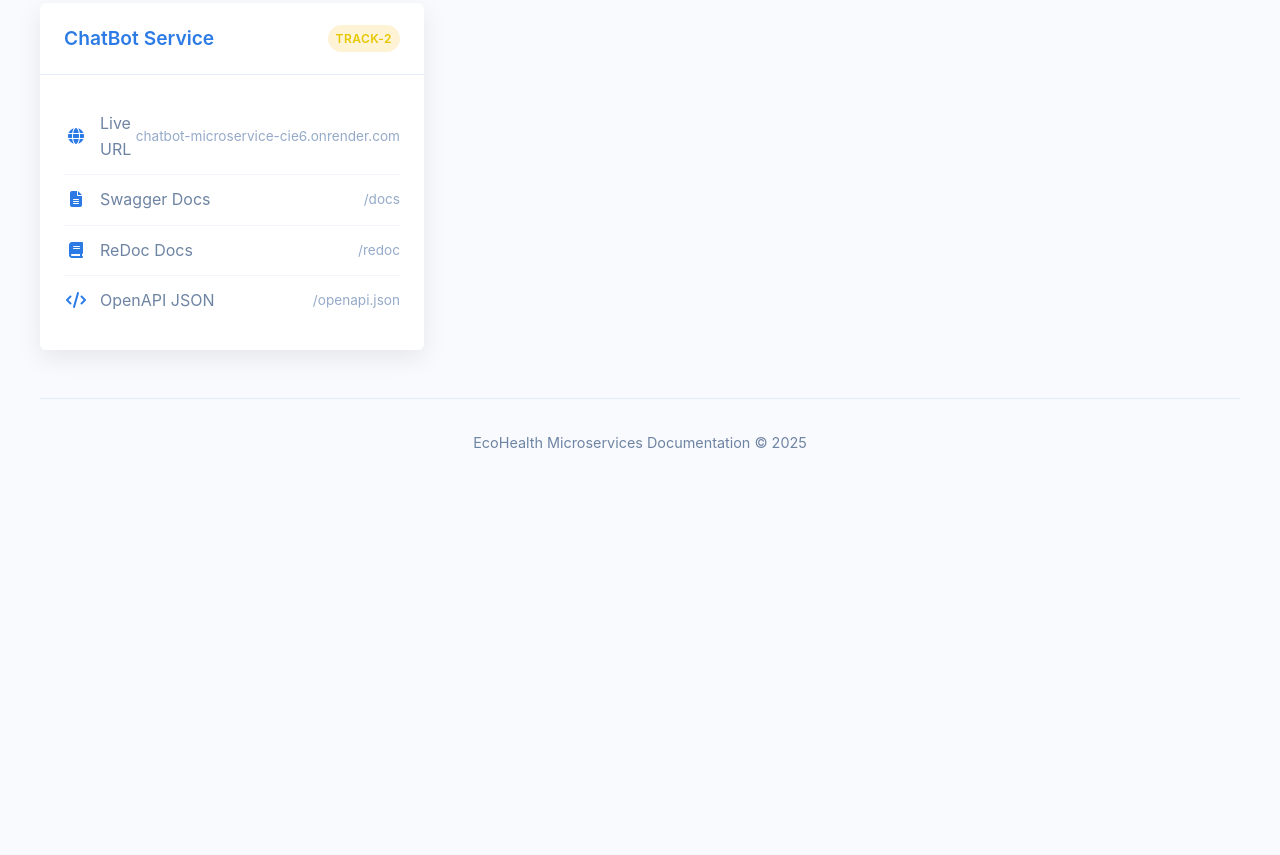
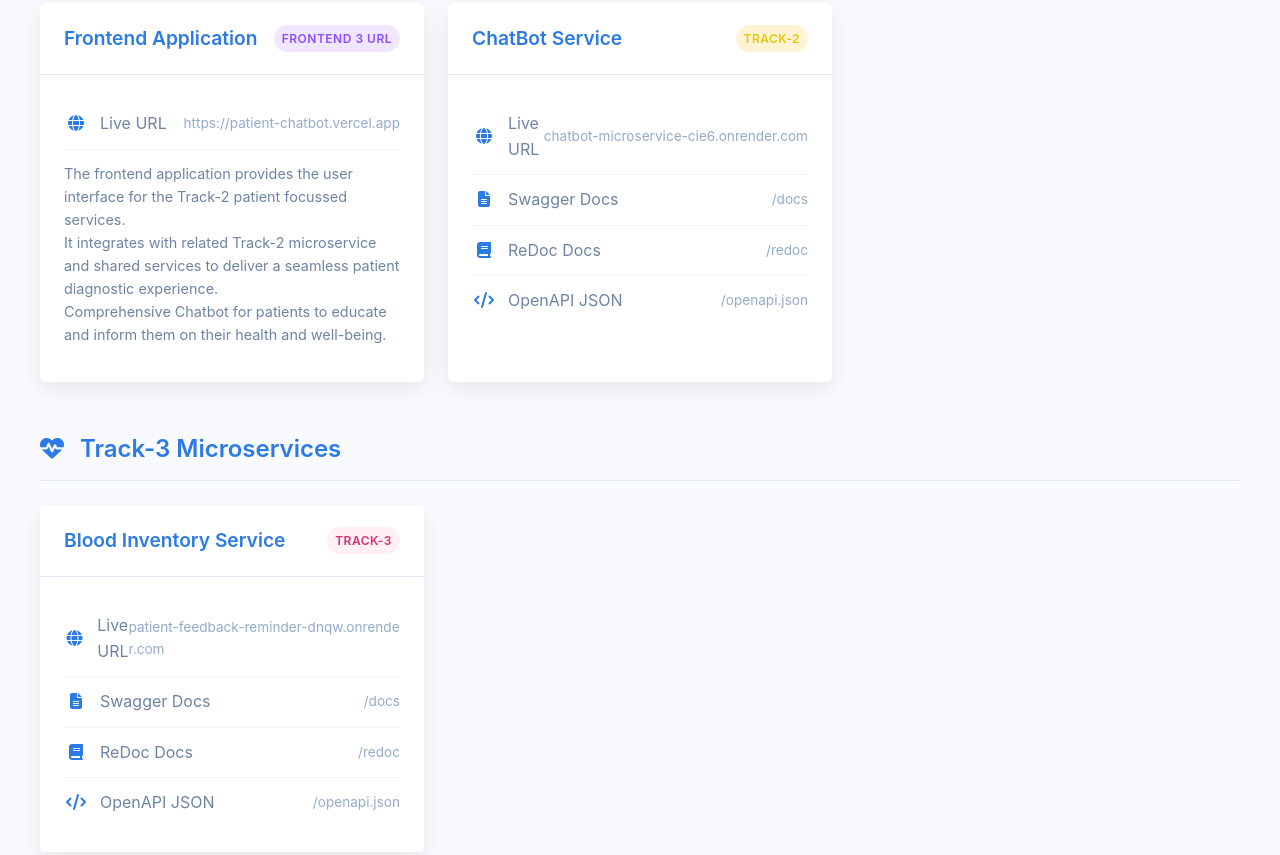
Before and after one commit to tekeufranck681/dgh-microservices, a plain HTML site: page public/index.html in a window 1280 px wide. Shown: the part 2025-2880 px from the top of the page. Before the commit the page ends 2511 px from the top, so only its background shows below. Drawn offline with Linux system fonts and the light colour scheme.

Commit message:
updated track3

```diff
--- a/public/index.html
+++ b/public/index.html
@@ -133,6 +133,10 @@
       .tag-track2 {
         background-color: #fff3d6;
         color: #e6c700;
+      }
+      .tag-track3 {
+        background-color: #fff0f6; /* Soft pink background */
+        color: #d6336c; /* Medical pink-red */
       }
       .tag-frontend {
         background-color: #f0e6ff; /* Light purple background */
@@ -646,6 +650,44 @@
         </div>
 
         <div class="services-grid">
+          <!-- Frontend Application -->
+          <div class="service-card">
+            <div class="card-header">
+              <h3 class="service-name">Frontend Application</h3>
+              <span class="service-tag tag-frontend">Frontend 3 URL</span>
+            </div>
+            <div class="card-body">
+              <a
+                href="https://patient-chatbot.vercel.app"
+                target="_blank"
+                class="service-link"
+              >
+                <span class="link-icon"><i class="fas fa-globe"></i></span>
+                <span class="link-text">Live URL</span>
+                <span class="link-url">https://patient-chatbot.vercel.app</span>
+              </a>
+              <div
+                style="
+                  padding: 0.75rem 0;
+                  color: var(--secondary-color);
+                  font-size: 0.9rem;
+                "
+              >
+                <p>
+                  The frontend application provides the user interface for the
+                  Track-2 patient focussed services.
+                </p>
+                <p>
+                  It integrates with related Track-2 microservice and shared
+                  services to deliver a seamless patient diagnostic experience.
+                </p>
+                <p>
+                  Comprehensive Chatbot for patients to educate and inform them
+                  on their health and well-being.
+                </p>
+              </div>
+            </div>
+          </div>
           <!-- ChatBot Service -->
           <div class="service-card">
             <div class="card-header">
@@ -696,6 +738,65 @@
         </div>
       </section>
 
+      <section class="section">
+        <div class="section-header">
+          <h2 class="section-title">
+            <i class="fas fa-heartbeat" style="margin-right: 10px"></i>
+            Track-3 Microservices
+          </h2>
+        </div>
+
+        <div class="services-grid">
+          <!-- Blood Inventory Service -->
+          <div class="service-card">
+            <div class="card-header">
+              <h3 class="service-name">Blood Inventory Service</h3>
+              <span class="service-tag tag-track3">Track-3</span>
+            </div>
+            <div class="card-body">
+              <a
+                href="https://patient-feedback-reminder-dnqw.onrender.com"
+                target="_blank"
+                class="service-link"
+              >
+                <span class="link-icon"><i class="fas fa-globe"></i></span>
+                <span class="link-text">Live URL</span>
+                <span class="link-url"
+                  >patient-feedback-reminder-dnqw.onrender.com</span
+                >
+              </a>
+              <a
+                href="https://patient-feedback-reminder-dnqw.onrender.com/docs"
+                target="_blank"
+                class="service-link"
+              >
+                <span class="link-icon"><i class="fas fa-file-alt"></i></span>
+                <span class="link-text">Swagger Docs</span>
+                <span class="link-url">/docs</span>
+              </a>
+              <a
+                href="https://patient-feedback-reminder-dnqw.onrender.com/redoc"
+                target="_blank"
+                class="service-link"
+              >
+                <span class="link-icon"><i class="fas fa-book"></i></span>
+                <span class="link-text">ReDoc Docs</span>
+                <span class="link-url">/redoc</span>
+              </a>
+              <a
+                href="https://patient-feedback-reminder-dnqw.onrender.com/openapi.json"
+                target="_blank"
+                class="service-link"
+              >
+                <span class="link-icon"><i class="fas fa-code"></i></span>
+                <span class="link-text">OpenAPI JSON</span>
+                <span class="link-url">/openapi.json</span>
+              </a>
+            </div>
+          </div>
+        </div>
+      </section>
+
       <footer>
         <p>EcoHealth Microservices Documentation &copy; 2025</p>
       </footer>
```
